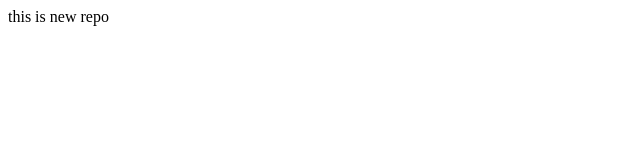
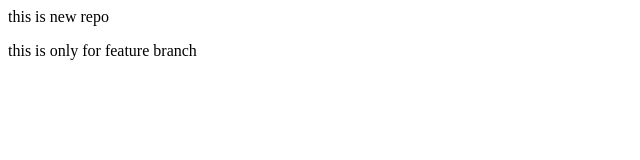
Before and after one commit to AditiMandlik04/lacalrepo, a plain HTML site: page index.html in a window 1280 px wide. Shown: the whole page, without its empty margins (0-640 px from the left). Drawn offline with Linux system fonts and the light colour scheme.

Commit message:
changed file fir feature branch

```diff
--- a/index.html
+++ b/index.html
@@ -1 +1,2 @@
 <p> this is new repo</p>
+<p>this is only for feature branch</p>
```
